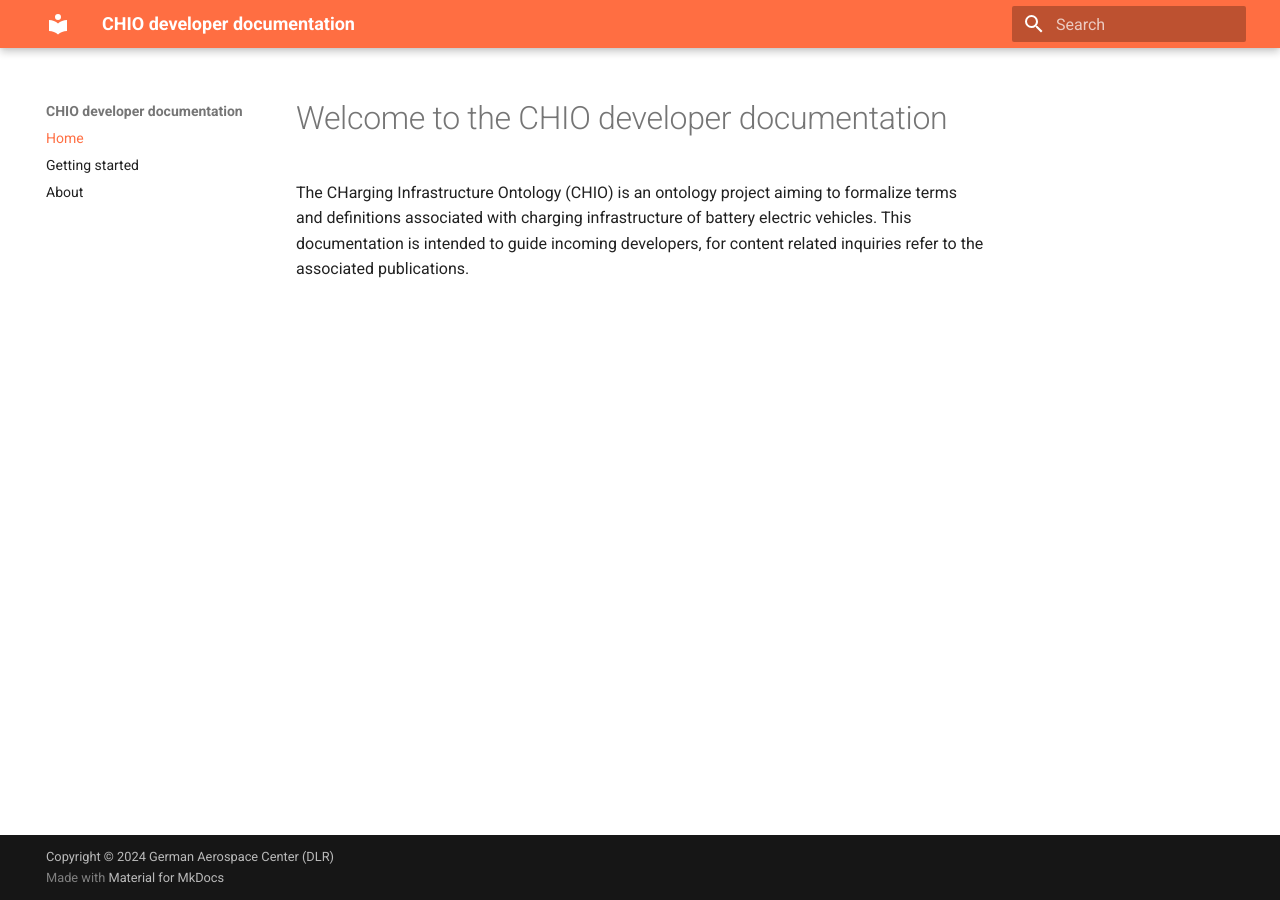
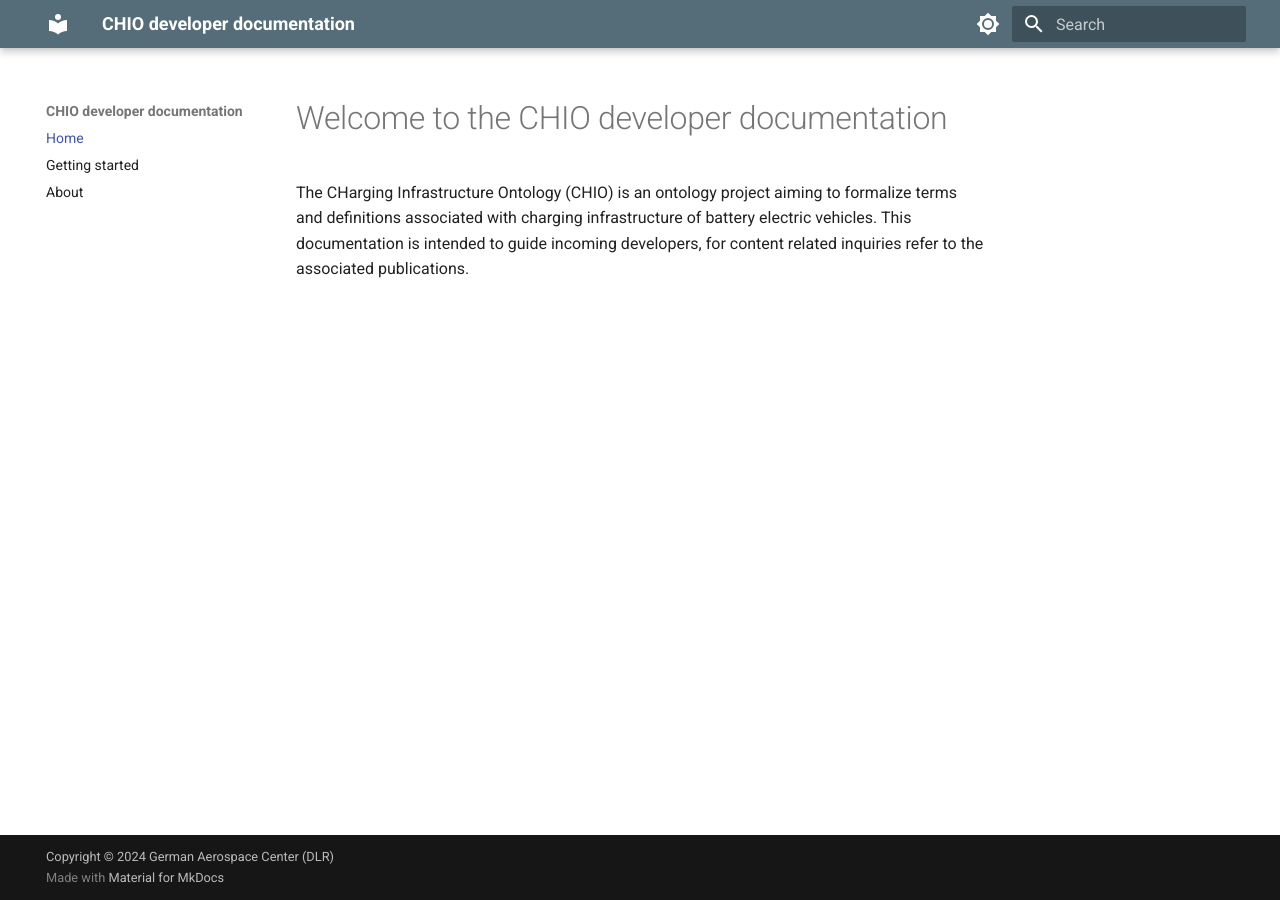
Before and after one commit to dlr-ve-esy/charging-ontology, an MkDocs documentation site: the page built from docs/index.md, in a window 1280 px wide. Built offline with MkDocs 1.6.1 and Material for MkDocs 9.7.7, drawn with Linux system fonts in a browser that asks for light colours.

```diff
--- a/mkdocs.yml
+++ b/mkdocs.yml
@@ -2,9 +2,18 @@ site_name: CHIO developer documentation
 theme:
   name: material
   palette:
-    scheme: default
-    primary: deep orange
-    accent: teal
+    - scheme: default
+      primary: blue grey
+      accent: teal
+      toggle:
+        icon: material/brightness-7
+        name: Switch to dark mode
+    - scheme: slate
+      primary: blue grey
+      accent: teal
+      toggle:
+        icon: material/brightness-4
+        name: Switch to light mode
 
 copyright: Copyright &copy; 2024 German Aerospace Center (DLR)
 
```
